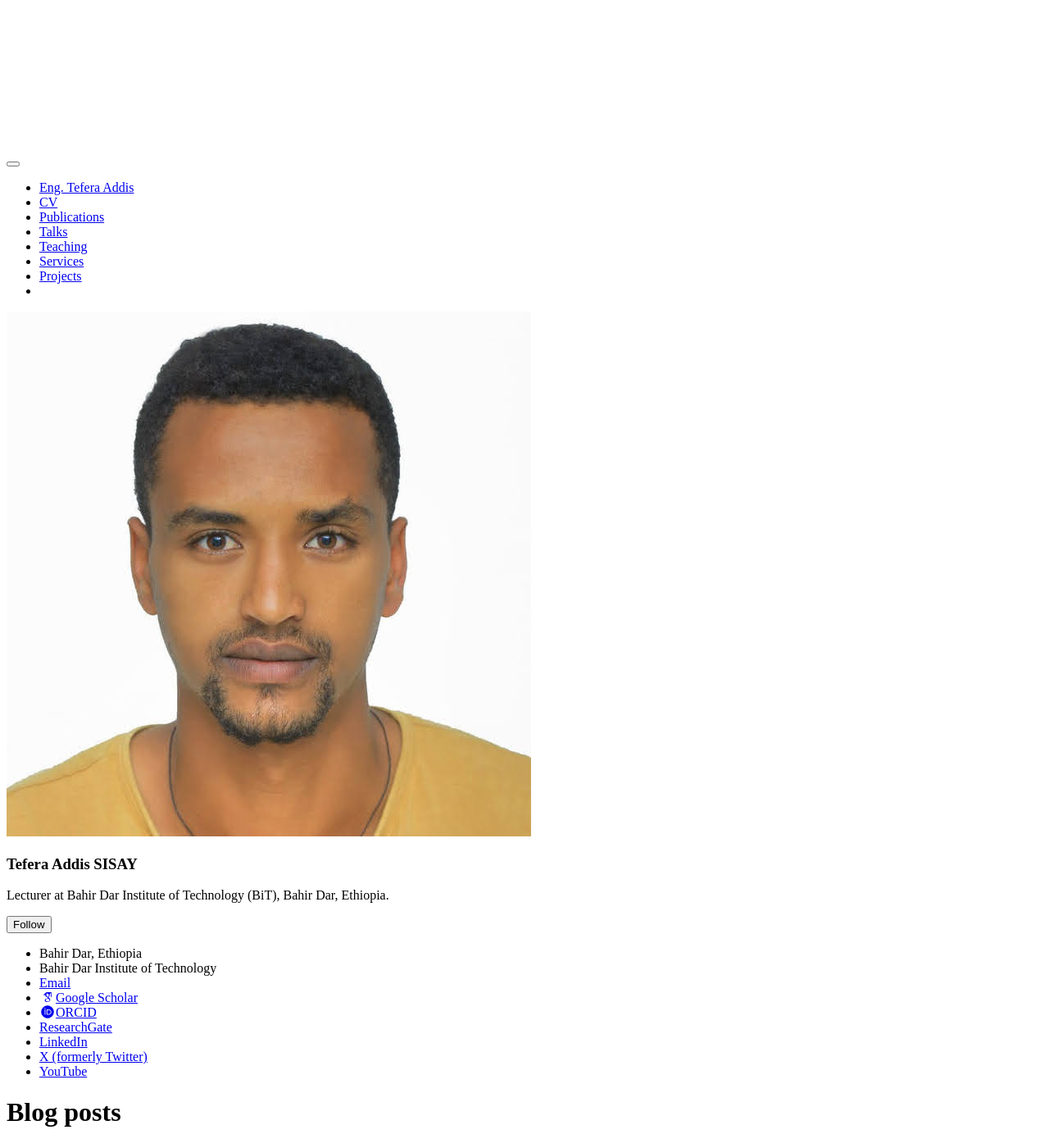
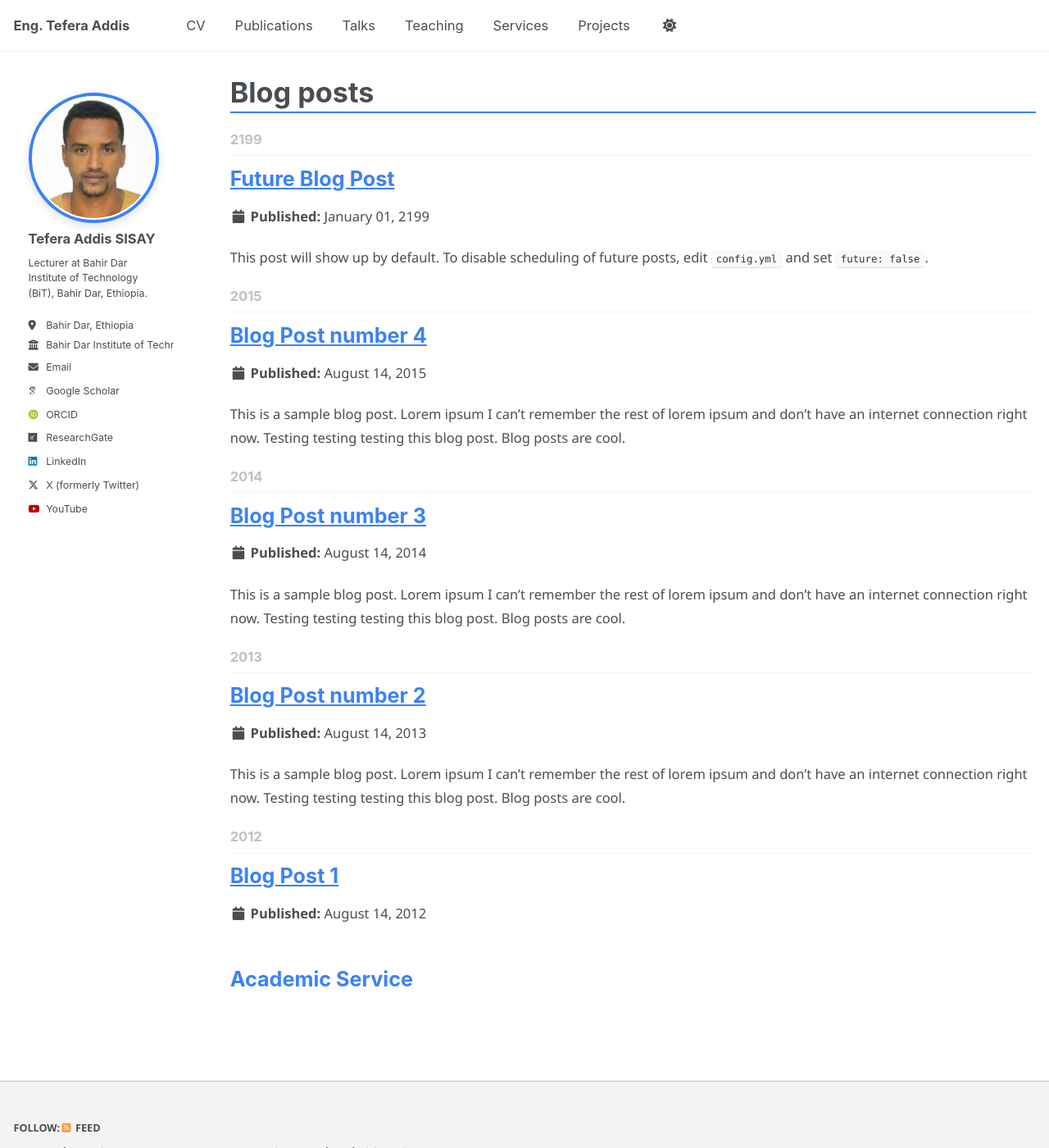
Before and after one commit to tefera-addis-sisay/tefera-addis-sisay.github.io, a Jekyll site: the page built from _pages/year-archive.html, in a window 1280 px wide and 1400 px high. Shown: the whole window at 82% size. Built offline with Jekyll 4.4.1, drawn with Linux system fonts in a browser that asks for light colours; some web fonts are replaced; a script bundle is joined from its source files by our own code; library files that are not in the unit come from our copies.

Commit message:
Update main.scss

```diff
--- a/assets/css/main.scss
+++ b/assets/css/main.scss
@@ -1,4 +1,46 @@
+---
+---
 
+/*
+ * This file controls what is imported from /_sass
+ *
+ * Note that the files are processed in the order they are imported, so they are partly
+   sorted by the dependencies. Also, the first two lines of the file are required by Jekyll.
+ */
+
+@import
+    "vendor/breakpoint/breakpoint",
+
+    "themes",
+    "theme/{{ site.site_theme | default: 'default' | append: '_light' }}",
+    "theme/{{ site.site_theme | default: 'default' | append: '_dark' }}",
+
+    "include/mixins",
+    "vendor/susy/susy",
+
+    "layout/reset",
+    "layout/base",
+
+    "include/utilities",
+    "layout/tables",
+    "layout/buttons",
+    "layout/notices",
+    "layout/masthead",
+    "layout/navigation",
+    "layout/footer",
+    "syntax",
+
+    "layout/forms",
+
+    "layout/page",
+    "layout/archive",
+    "layout/sidebar",
+    "layout/json_cv",
+
+    "vendor/font-awesome/fontawesome",
+    "vendor/font-awesome/solid",
+    "vendor/font-awesome/brands"
+;
 /* =========================================================
    GLOBAL BASE IMPROVEMENTS (SAFE)
 ========================================================= */
```
